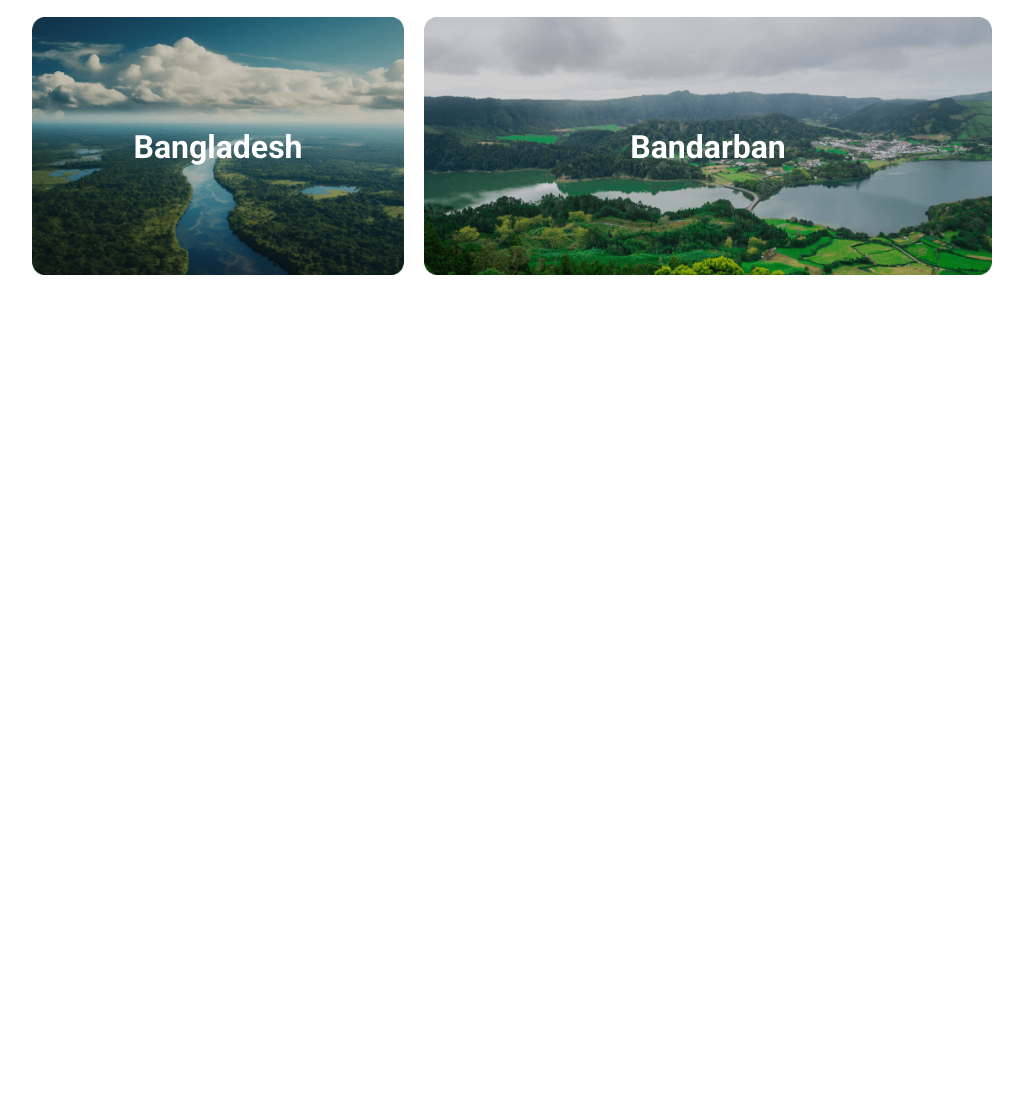
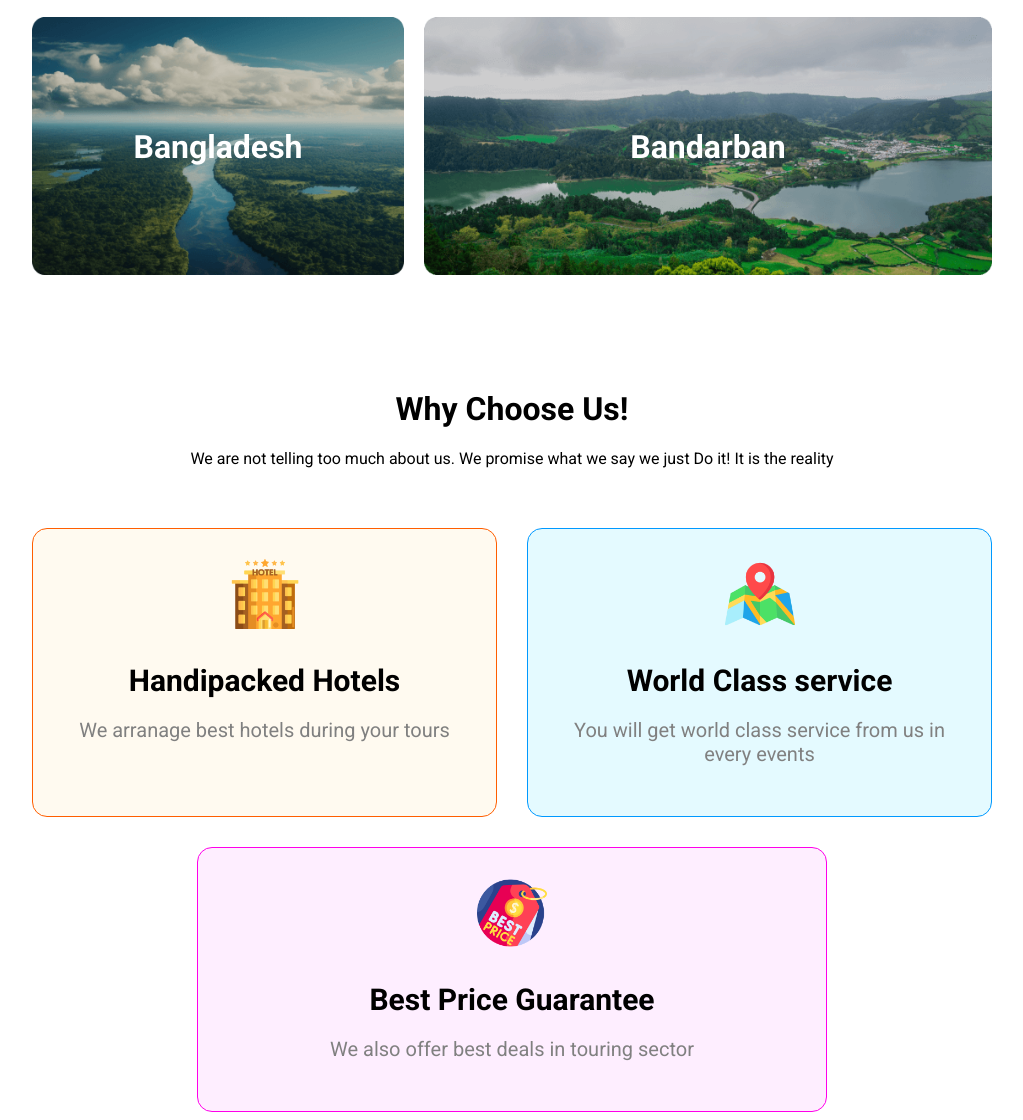
Before and after one commit to AhmedShazib/HeroTravelmain, a plain HTML site: page index.html in a window 1280 px wide. Shown: the part 2537-3657 px from the top of the page, without its empty margins (128-1151 px from the left). Before the commit the page ends 2820 px from the top, so only its background shows below. Drawn offline with Linux system fonts and the light colour scheme.

Commit message:
choose us done

```diff
--- a/index.html
+++ b/index.html
@@ -154,5 +154,33 @@
             </div>
         </div>
     </div>
+
+    <!-- choose us -->
+
+    <div class="choose-us">
+        <div class="choose-us-text">
+            <h1>Why Choose Us!</h1>
+            <p>We are not telling too much about us. We promise what we say we just Do it! It is the reality</p>
+        </div>
+
+
+        <div class="choose-us-content">
+            <div class="Hotel common">
+                <img src="./Images/5-stars.png" alt="">
+                <h3>Handipacked Hotels</h3>
+                <p>We arranage best hotels during your tours</p>
+            </div>
+            <div class="Map common">
+                <img src="./Images/map.png" alt="">
+                <h3>World Class service</h3>
+                <p>You will get world class service from us in every events</p>
+            </div>
+            <div class="Best-price common">
+                <img src="./Images/best-price.png" alt="">
+                <h3>Best Price Guarantee</h3>
+                <p>We also offer best deals in touring sector</p>
+            </div>
+        </div>
+    </div>
 </body>
 </html>
--- a/style.css
+++ b/style.css
@@ -285,6 +285,60 @@ nav{
     color: var(--option-color);
 }
 
+/* Choose us */
+
+.choose-us{
+    margin-top: 115px;
+}
+
+.choose-us-text{
+    text-align: center;
+    margin-bottom: 60px;
+}
+.choose-us-content{
+    display: grid;
+    grid-template-columns: repeat(6, 1fr);
+    gap: 30px;
+}
+
+.Hotel{
+    background-color: rgba(255, 241, 214, 0.37);
+    border: 1px solid var(--primary-color);
+    grid-column: span 3;
+
+}
+.Map{
+    background-color: rgba(182, 240, 255, 0.37);
+    border: 1px solid rgb(0, 153, 255);
+    grid-column: span 3;
+}
+.Best-price{
+    background-color: rgba(251, 208, 255, 0.37);
+    border: 1px solid rgb(255, 0, 234);
+    grid-column: 2 / 6;
+
+}
+.common{
+    border-radius: 15px;
+    padding: 30px;
+    text-align: center;
+}
+
+.common>img{
+    height: 70px;
+    width:70px;
+}
+.common>h3{
+    font-size: 30px;
+    margin-bottom: 1.5px;
+}
+.common>p{
+    font-size: 20px;
+    color: var(--option-color);
+}
+
+
+
 
 
 
@@ -479,4 +533,21 @@ nav{
             grid-column: span 1;
         }
 
+        /* choose-us */
+
+        .choose-us-content{
+            grid-template-columns: 1fr;
+            grid-template-rows: repeat(3, 250px);
+        }
+
+        .Hotel{
+            grid-column: span 1;
+        }
+        .Map{
+            grid-column: span 1;
+        }
+        .Best-price{
+            grid-column: span 1;
+        }
+
 }
```
Also changed, not shown: Images/5-stars.png (added), Images/best-price.png (added), Images/map.png (added).
